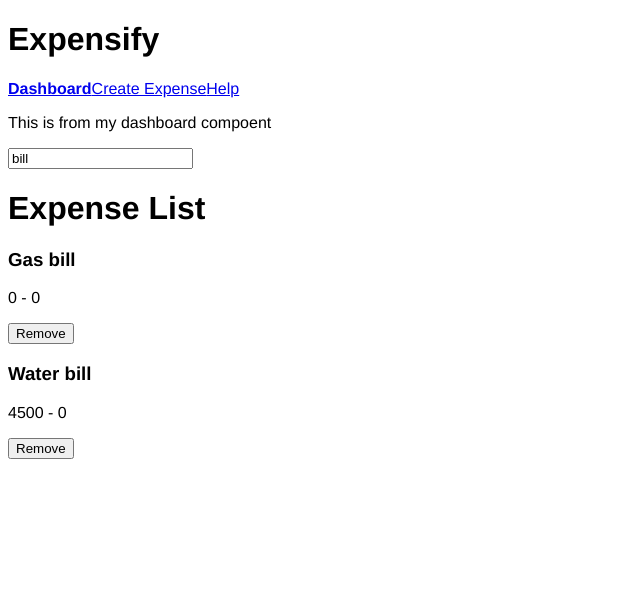
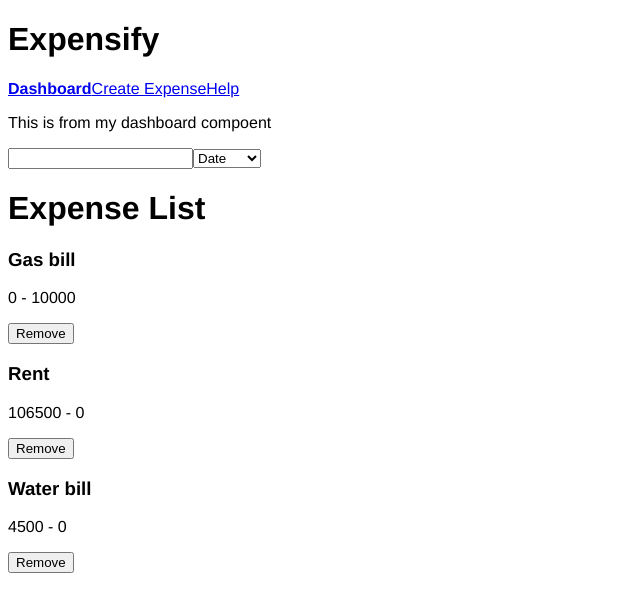
Before and after one commit to MrAdamUs/expenses-app, a React (Create React App) app: page / in a window 1280 px wide. Shown: the top 612 px of the page, without its empty margins (0-640 px from the left). Built offline with nearby package versions, Linux system fonts and the light colour scheme.

Commit message:
create dropdown sorting filter

```diff
--- a/src/components/ExpenseListFilters.js
+++ b/src/components/ExpenseListFilters.js
@@ -1,6 +1,6 @@
 import React from 'react';
 import { connect } from 'react-redux';
-import { setTextFilter } from '../actions/filters';
+import { setTextFilter, sortByDate, sortByAmount } from '../actions/filters';
 
 const ExpenseListFilters = (props) => {
   return (
@@ -12,6 +12,18 @@
           props.dispatch(setTextFilter(e.target.value));
         }}
       />
+      <select
+        value={props.filters.sortBy}
+        onChange={(e) => {
+          console.log(e.target.value);
+          e.target.value === 'date'
+            ? props.dispatch(sortByDate())
+            : props.dispatch(sortByAmount());
+        }}
+      >
+        <option value='date'>Date</option>
+        <option value='amount'>Amount</option>
+      </select>
     </div>
   );
 };
--- a/src/index.js
+++ b/src/index.js
@@ -6,14 +6,13 @@
 import configureStore from './store/configureStore';
 
 import { addExpense } from './actions/expenses';
-import { setTextFilter } from './actions/filters';
 import getVisibleExpenses from './selectors/expenses';
 
 const store = configureStore();
 
 store.dispatch(addExpense({ description: 'Water bill', amount: 4500 }));
-store.dispatch(addExpense({ description: 'Gas bill' }));
-store.dispatch(setTextFilter('bill'));
+store.dispatch(addExpense({ description: 'Gas bill', createdAt: 10000 }));
+store.dispatch(addExpense({ description: 'Rent', amount: 106500 }));
 
 const state = store.getState();
 const visibleExpenses = getVisibleExpenses(state.expenses, state.filters);
```
